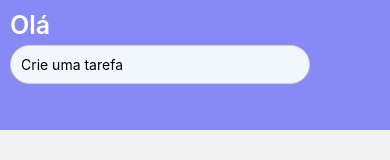
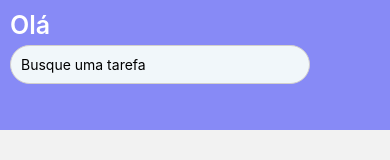
Before and after one commit to leviutima/list-native, a React Native app: screen /Home in a window 390 px wide. Shown: the top 160 px of the page. Built offline with nearby package versions, Linux system fonts and the light colour scheme.

Commit message:
refactor: change placeholder header

```diff
--- a/src/components/header/header.tsx
+++ b/src/components/header/header.tsx
@@ -9,7 +9,7 @@ export function Header() {
     return(
         <View style={style.mainContainer}>
             <Text style={{color: 'white', fontSize: 25, fontWeight: '600'}}>Olá {email}</Text>
-            <Input value="" onChangeText={() => {}} placeholder="Crie uma tarefa"/>
+            <Input value="" onChangeText={() => {}} placeholder="Busque uma tarefa"/>
         </View>
     )
 }
```
